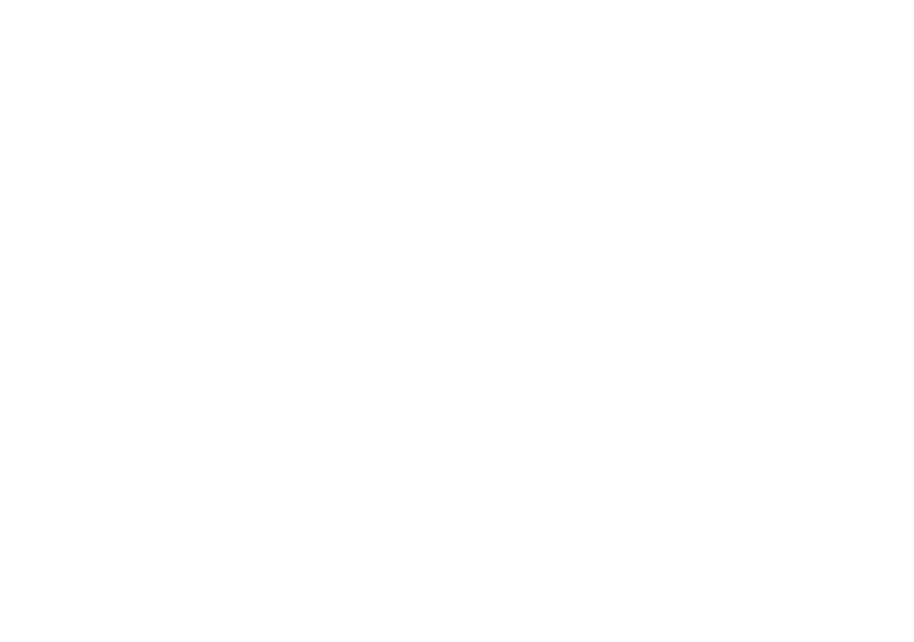
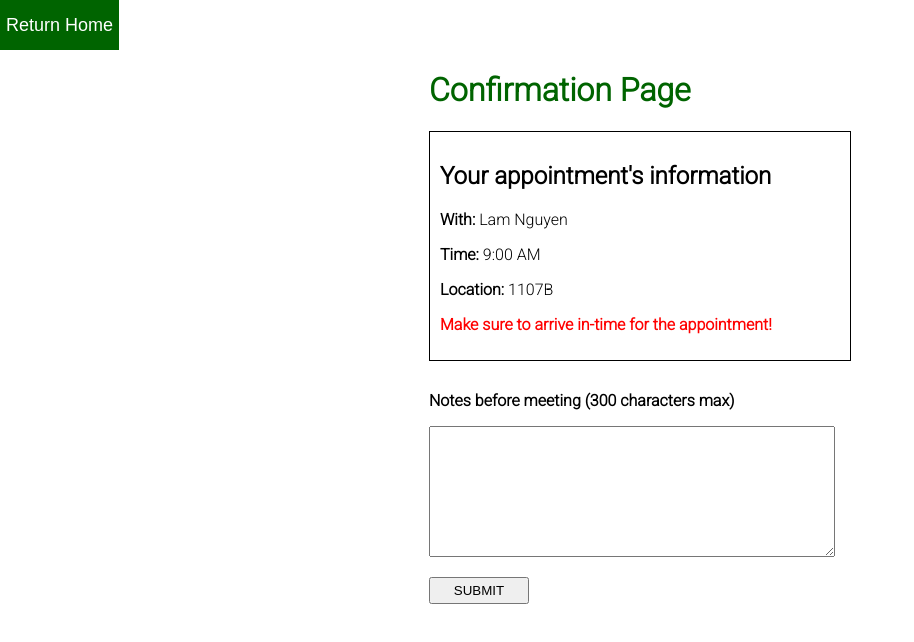
Before and after one commit to ltn18/SafeQ, a React (Create React App) app: page /1/1 in a window 1280 px wide. Shown: the top 642 px of the page, without its empty margins (0-914 px from the left). Built offline with nearby package versions, Linux system fonts and the light colour scheme.

Commit message:
10:00PM Jan-17-2021: Add more frontend

```diff
--- a/src/App.js
+++ b/src/App.js
@@ -9,6 +9,7 @@ import Home from "./Home";
 import Attend from "./Attend";
 import Schedule from "./Schedule";
 import Login from "./Login";
+import Confirmation from "./Confirmation";
 
 const App = () => {
   return (
@@ -18,6 +19,7 @@ const App = () => {
       <Route exact path="/attend" component={Attend}></Route>
       <Route exact path="/schedule" component={Schedule}></Route>
       <Route exact path="/login" component={Login}></Route>
+      <Route path="/:email/:slot" component={Confirmation}></Route>
     </Router>
   )
 };
--- a/src/Attend.js
+++ b/src/Attend.js
@@ -1,11 +1,58 @@
-import React from "react";
+import React, { useState } from "react";
 import {
   BrowserRouter as Router,
   Link
 } from "react-router-dom";
 
 const Attend = () => {
-  return <div>OKOK</div>
+  const [email, setEmail] = useState(null);
+
+  const handleEmailChange = (e) => {
+    setEmail(e.target.value);
+  }
+
+  return (
+    <Router>
+      <div style={{ fontFamily: "Roboto" }}>
+        <Link to="/home">
+          <button className="backButton">
+            <span style={{ fontSize: 18 }}>Return Home</span>
+          </button>
+        </Link>
+        <div style={{ display: "flex", justifyContent: "center" }}>
+          <div style={{ flexDirection: "column" }}>
+            <div>
+              <h1>Search for Available Meetings</h1>
+              <p>Email</p>
+              <input type="email" onChange={handleEmailChange} name="email" style={{width: 500, height: 20}}/>
+              {/* <button style={{height: 25, width: 75, marginLeft: 10}}>Find</button> */}
+              {
+                email
+                ?
+                <div style={{border: "1px solid black", padding: 10, marginTop: 20}}>
+                  <p><b>Name:</b> Lam Nguyen</p>
+                  <p><b>Email:</b> {email}</p>
+                  <p><b>Address:</b> 1107B</p>
+                  <p>
+                    <span><b>Available Slots: </b></span>
+                    <ul>
+                      <p><a href={`/${email}/9:00AM`}>9:00AM</a>&nbsp;&nbsp;</p>
+                      <p><a href={`/${email}/9:00AM`}>9:00AM</a>&nbsp;&nbsp;</p>
+                      <p><a href={`/${email}/9:00AM`}>9:00AM</a>&nbsp;&nbsp;</p>
+                      <p><a href={`/${email}/9:00AM`}>9:00AM</a>&nbsp;&nbsp;</p>
+                      <p><a href={`/${email}/9:00AM`}>9:00AM</a>&nbsp;&nbsp;</p>
+                      <p><a href={`/${email}/9:00AM`}>9:00AM</a>&nbsp;&nbsp;</p>
+                    </ul>
+                  </p>
+                </div>
+                : <div></div>
+              }
+            </div>
+          </div>
+        </div>
+      </div>
+    </Router>
+  );
 }
 
 export default Attend
--- /dev/null
+++ b/src/Confirmation.js
@@ -0,0 +1,86 @@
+import React, {useState} from "react";
+import { BrowserRouter as Router, Link } from "react-router-dom";
+
+const Confirmation = () => {
+  const [email, setEmail] = useState();
+  const [password, setPassword] = useState();
+  const [login, setLogin] = useState(true);
+
+  const handleEmailChange = (e) => {
+    setEmail(e.target.value);
+  }
+
+  const handlePasswordChange = (e) => {
+    setPassword(e.target.value);
+  }
+
+  const handleSubmit = () => {
+    console.log(email + " " + password);
+  }
+
+  const handleNotes = () => {
+
+  }
+
+  return (
+    <Router>
+      <div style={{ fontFamily: "Roboto" }}>
+        <Link to="/home">
+          <button className="backButton">
+            <span style={{ fontSize: 18 }}>Return Home</span>
+          </button>
+        </Link>
+        {
+          login?
+          <div style={{ display: "flex", justifyContent: "center"}}>
+            <div style={{ flexDirection: "column", overflowWrap: "break-word" }}>
+              <div>
+                <h1 style={{color: "#006400"}}>Confirmation Page</h1>
+                <div style={{border: "1px solid black", padding: 10, marginBottom: 30}}>
+                  <h2>Your appointment's information</h2>
+                  <p><b>With:</b> Lam Nguyen</p>
+                  <p><b>Time:</b> 9:00 AM</p>
+                  <p><b>Location:</b> 1107B</p>
+                  <p style={{fontWeight: "bold", color: "red", width: 400}}>Make sure to arrive in-time for the appointment!</p>
+                </div>
+                <p><b>Notes before meeting (300 characters max)</b></p>
+                <textarea maxlength="300" type="text" onChange={handleEmailChange} name="notes" style={{width: 400, height: 125, overflowWrap: "break-word"}}/>
+                <p>
+                  <button style={{width: 100, height: 27}} onClick={handleSubmit}>SUBMIT</button>
+                </p>
+              </div>
+            </div>
+          </div>
+          :
+          <div style={{ display: "flex", justifyContent: "center" }}>
+            <div style={{ flexDirection: "column" }}>
+              <div>
+                <h1>Login</h1>
+                <p>Email</p>
+                <input type="email" onChange={handleEmailChange} name="email" style={{width: 300, height: 20}}/>
+                <p>Password</p>
+                <input type="password" onChange={handlePasswordChange} name="password" style={{width: 300, height: 20}}/>
+                <p>
+                  <button style={{width: 100, height: 27}} onClick={handleSubmit}>LOGIN</button>
+                </p>
+                <Link to="/forget-password">
+                  <p style={{textDecoration: "underline"}}>Forgot your password?</p>
+                </Link>
+                <p>
+                  Don't have an account?&nbsp;&nbsp;
+                  <Link to="/register">
+                    <span style={{textDecoration: "underline"}}>Register</span>
+                  </Link>
+                </p>
+              </div>
+            </div>
+          </div>
+        }
+      </div>
+    </Router>
+  );
+};
+
+
+
+export default Confirmation;
--- a/src/Home.js
+++ b/src/Home.js
@@ -5,7 +5,7 @@ import {
 } from "react-router-dom";
 
 const Home = () => {
-  const [login, setLogin] = useState(true);
+  const [login, setLogin] = useState(false);
 
   return (
     <Router>
--- a/src/Login.js
+++ b/src/Login.js
@@ -28,7 +28,7 @@ const Login = () => {
         <div style={{ display: "flex", justifyContent: "center" }}>
           <div style={{ flexDirection: "column" }}>
             <div>
-              <h1>Login as Scheduler</h1>
+              <h1>Login</h1>
               <p>Email</p>
               <input type="email" onChange={handleEmailChange} name="email" style={{width: 300, height: 20}}/>
               <p>Password</p>
@@ -36,9 +36,14 @@ const Login = () => {
               <p>
                 <button style={{width: 100, height: 27}} onClick={handleSubmit}>LOGIN</button>
               </p>
-              <p style={{textDecoration: "underline"}}>Forgot your password?</p>
+              <Link to="/forget-password">
+                <p style={{textDecoration: "underline"}}>Forgot your password?</p>
+              </Link>
               <p>
-                Don't have an account? <span style={{textDecoration: "underline"}}>Register</span>
+                Don't have an account?&nbsp;&nbsp;
+                <Link to="/register">
+                  <span style={{textDecoration: "underline"}}>Register</span>
+                </Link>
               </p>
             </div>
           </div>
--- a/src/Schedule.js
+++ b/src/Schedule.js
@@ -5,7 +5,7 @@ const Schedule = () => {
   const [from, setFrom] = useState(8);
   const [to, setTo] = useState(8);
   const [duration, setDuration] = useState(5);
-  const [username, setUsername] = useState("Lam")
+  const [username, setUsername] = useState("Lam");
 
   const handleFromChange = (e) => {
     setFrom(e.target.value);
@@ -18,6 +18,10 @@ const Schedule = () => {
   const handleDurationChange = (e) => {
     setDuration(e.target.value);
   };
+
+  const handleSignout = () => {
+
+  }
 
   const handleSchedule = () => {
     if (to <= from) console.log("Invalid working hour!");
@@ -38,7 +42,9 @@ const Schedule = () => {
           </Link>
           <div style={{marginRight: 30, marginTop: 15}}>
             <p style={{fontSize: 20}} className="typewriter">Hello {username}, let's schedule meetings!</p>
-            <button style={{marginLeft: 315, marginTop: 5, fontSize: 20}}>Sign out</button>
+            <Link to="/">
+              <button style={{marginLeft: 315, marginTop: 5, fontSize: 20}} onClick={handleSignout}>Sign out</button>
+            </Link>
           </div>
         </div>
 
```
